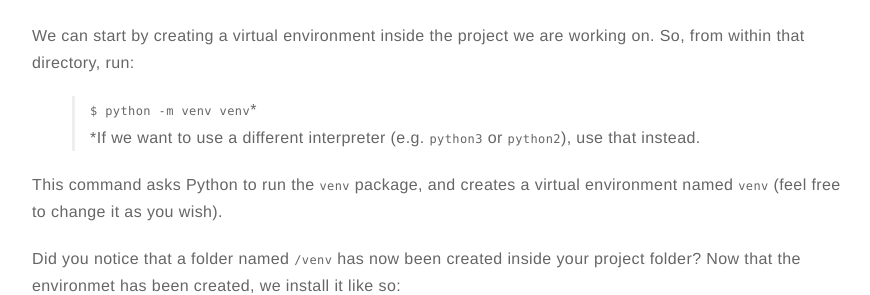
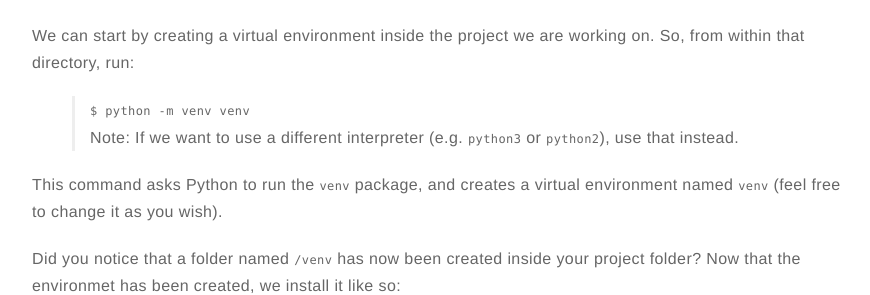
Before and after one commit to meccaLeccaHi/meccaLeccaHi.github.io, a Jekyll site: the page built from _posts/2018-11-08-web-apps-with-flask.md, in a window 1280 px wide and 900 px high, scrolled down 2528 px. Shown: the part 159-454 px from the top of the window, without its empty margins (203-1073 px from the left). Built offline with Jekyll 4.4.1, drawn with Linux system fonts in a browser that asks for light colours; comment, search, counter and statistics services are not loaded.

Commit message:
fixed typo

```diff
--- a/_posts/2018-11-08-web-apps-with-flask.md
+++ b/_posts/2018-11-08-web-apps-with-flask.md
@@ -96,8 +96,8 @@ A _virtual environment_ is an enclosed copy of the Python interpreter. By that I
 
 #### Create the environment
 We can start by creating a virtual environment inside the project we are working on. So, from within that directory, run:
->`$ python -m venv venv`\*
->\*If we want to use a different interpreter (e.g. `python3` or `python2`), use that instead.
+>`$ python -m venv venv`
+>Note: If we want to use a different interpreter (e.g. `python3` or `python2`), use that instead.
 
 This command asks Python to run the `venv` package, and creates a virtual environment named `venv` (feel free to change it as you wish).
 
```
